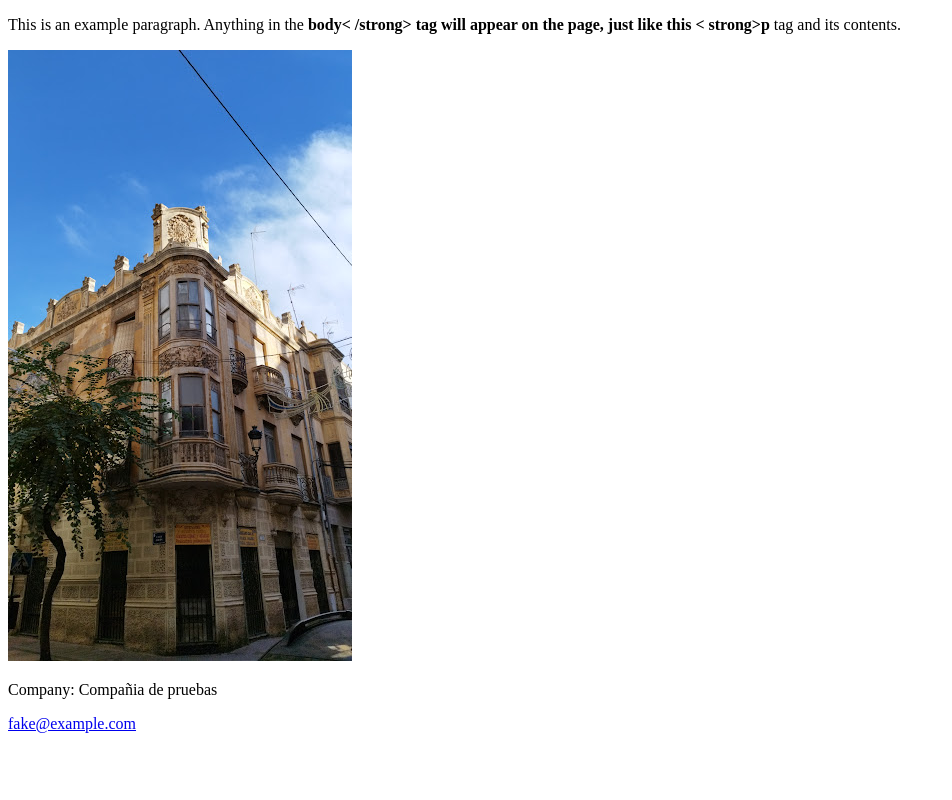
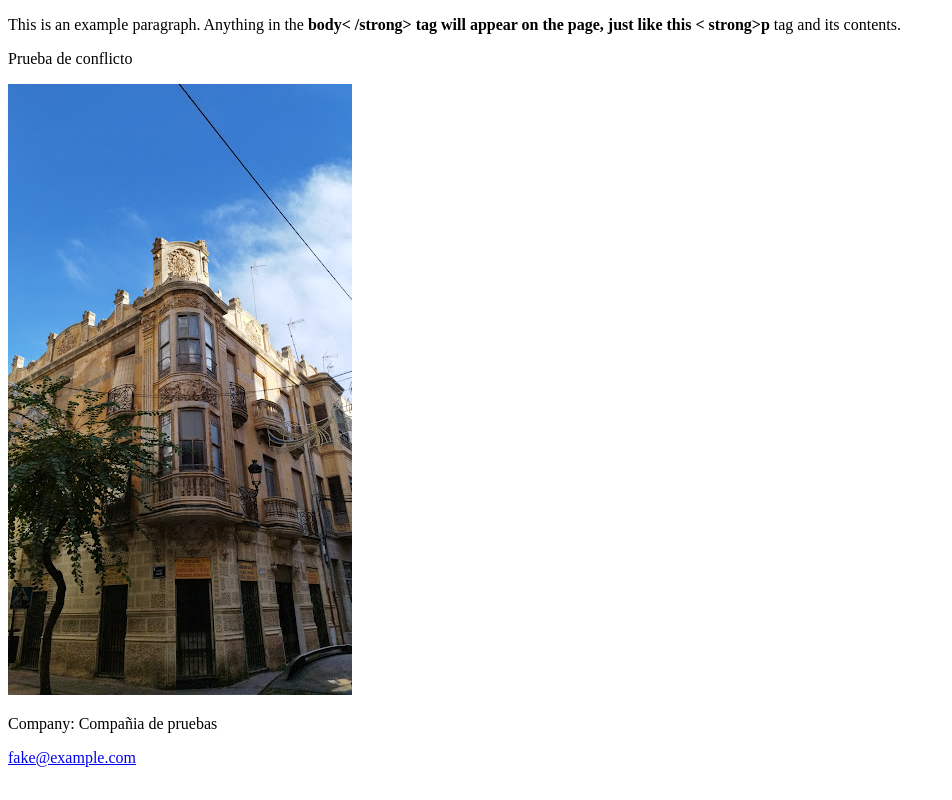
Before and after one commit to jlvalero1/Exercise_Unit5_website, a plain HTML site: page index.html in a window 1280 px wide. Shown: the whole page, without its empty margins (0-952 px from the left). Drawn offline with Linux system fonts and the light colour scheme.

Commit message:
changes from main

```diff
--- a/index.html
+++ b/index.html
@@ -7,6 +7,7 @@
 		<p>This is an example paragraph. Anything in the <strong>body<
 			/strong> tag will appear on the page, just like this <
 			strong>p</strong> tag and its contents.</p>
+		<p>Prueba de conflicto</p>
 		<p><img src="image.jpg" alt="Picture of Elda's building"></p>
 
 	</body>
```
